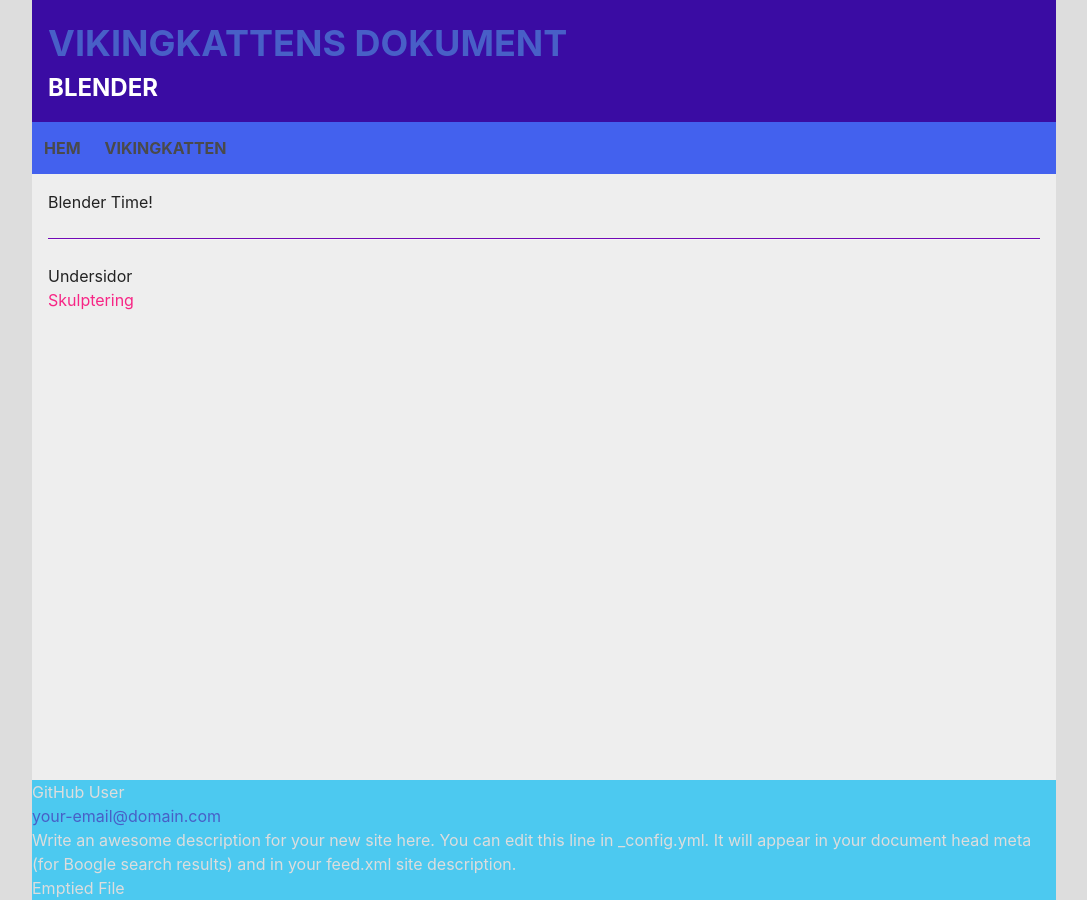
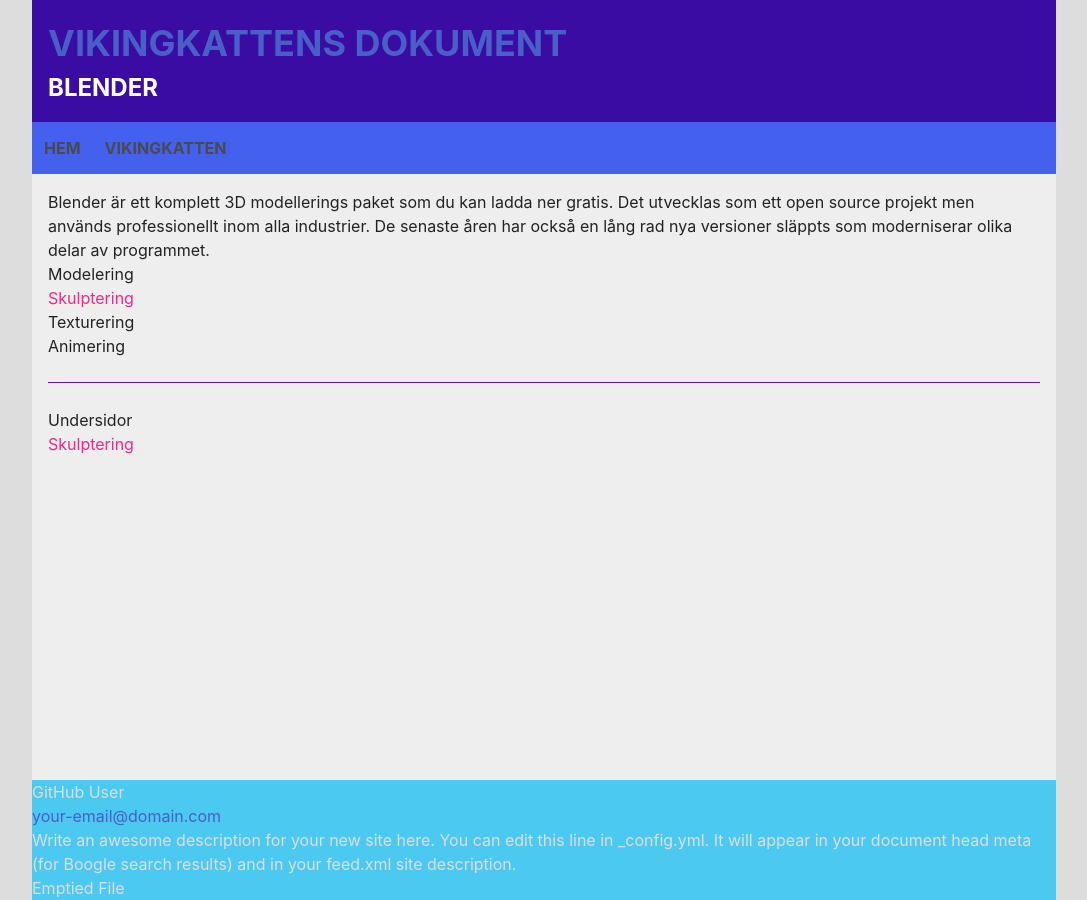
Before and after one commit to viking-cat/dokument, a Jekyll site: the page built from _pages/grafik/blender.md, in a window 1280 px wide. Shown: the whole page, without its empty margins (96-1183 px from the left). Built offline with Jekyll 4.4.1, drawn with Linux system fonts in a browser that asks for light colours.

Commit message:
Update blender.md

```diff
--- a/_pages/grafik/blender.md
+++ b/_pages/grafik/blender.md
@@ -3,4 +3,9 @@
 title: "Blender"
 ---
 
-Blender Time!
+Blender är ett komplett 3D modellerings paket som du kan ladda ner gratis. Det utvecklas som ett open source projekt men används professionellt inom alla industrier. De senaste åren har också en lång rad nya versioner släppts som moderniserar olika delar av programmet.
+
+* Modelering
+* [Skulptering](./blender/skulptering.html)
+* Texturering
+* Animering
```
